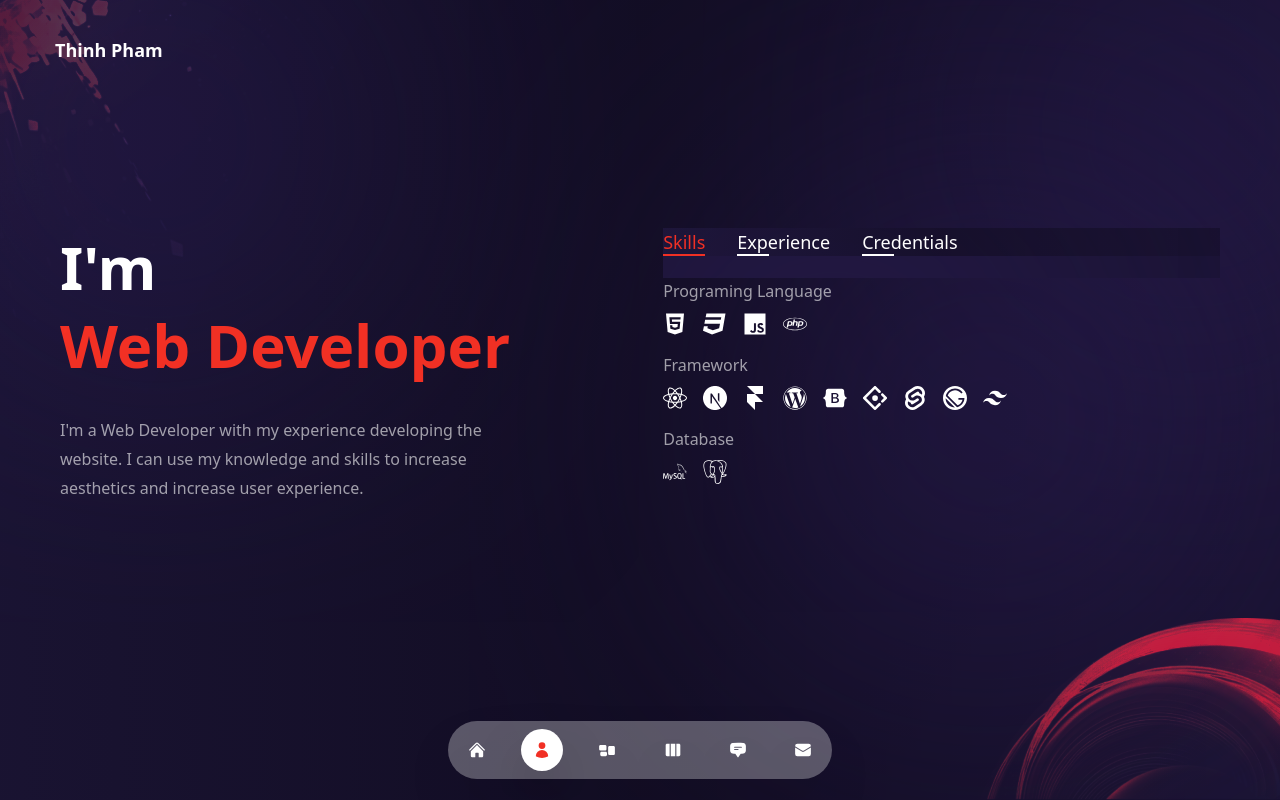
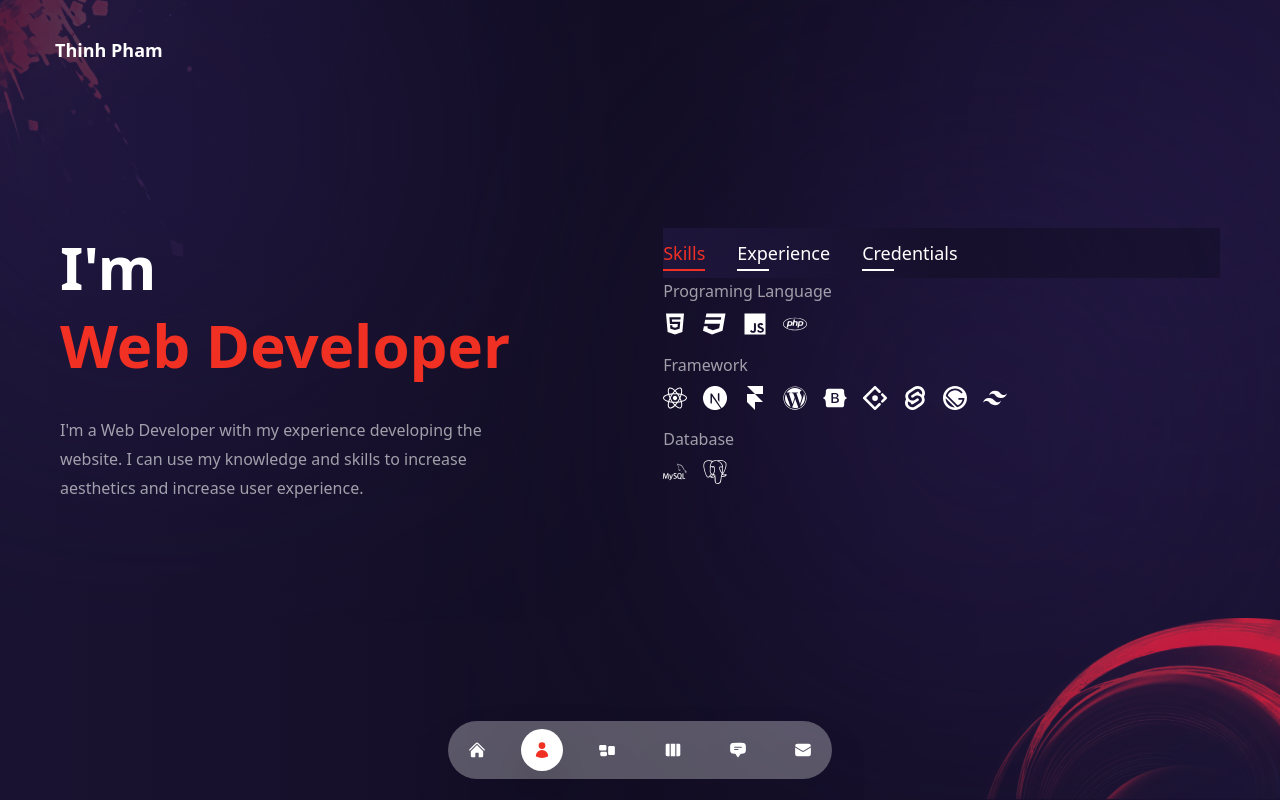
Before and after one commit to thinhpham311-dev/portfolio-profile, a Next.js app: page /about in a window 1280 px wide. Built offline with nearby package versions, Linux system fonts and the light colour scheme; some icons are missing.

Commit message:
update code

```diff
--- a/pages/about/index.js
+++ b/pages/about/index.js
@@ -90,8 +90,8 @@ const About = () => {
 
       <div className='flex flex-col w-full xl:max-w-[48%] h-[480px] overflow-y-auto'>
         <div className=" sticky bg-site text-white  top-0 left-0 h-[50px] ">
-         <div className='bg-gradient-to-r from-primary/10 via-black/30 to-black/10 mb-3 flex items-center xl:justify-start justify-center xl:gap-x-8 lg:gap-x-6 gap-x-4'>
-          {aboutData.map((item, indexItem) => <div key={indexItem} onClick={() => setIndex(indexItem)} className={`${index === indexItem && "text-accent after:!bg-accent after:w-full after:transition-all after:duration-300"} cursor-pointer capitalize xl:text-lg relative after:w-8 after:h-[2px] after:bg-white after:absolute after:bottom-0 after:left-0`}>{item.title}</div>)}
+         <div className='bg-gradient-to-r h-full from-primary/10 via-black/30 to-black/10 flex items-center xl:justify-start justify-center xl:gap-x-8 lg:gap-x-6 gap-x-4'>
+          {aboutData.map((item, indexItem) => <div key={indexItem} onClick={() => setIndex(indexItem)} className={`${index === indexItem && "text-accent after:!bg-accent after:w-full after:transition-all after:duration-300"} cursor-pointer capitalize xl:text-lg relative after:w-8 after:h-[2px] after:bg-white after:absolute after:-bottom-1 after:left-0`}>{item.title}</div>)}
          </div>
         </div>
           <div className=' flex flex-col gap-y-2 xl:gap-y-4'>
```
